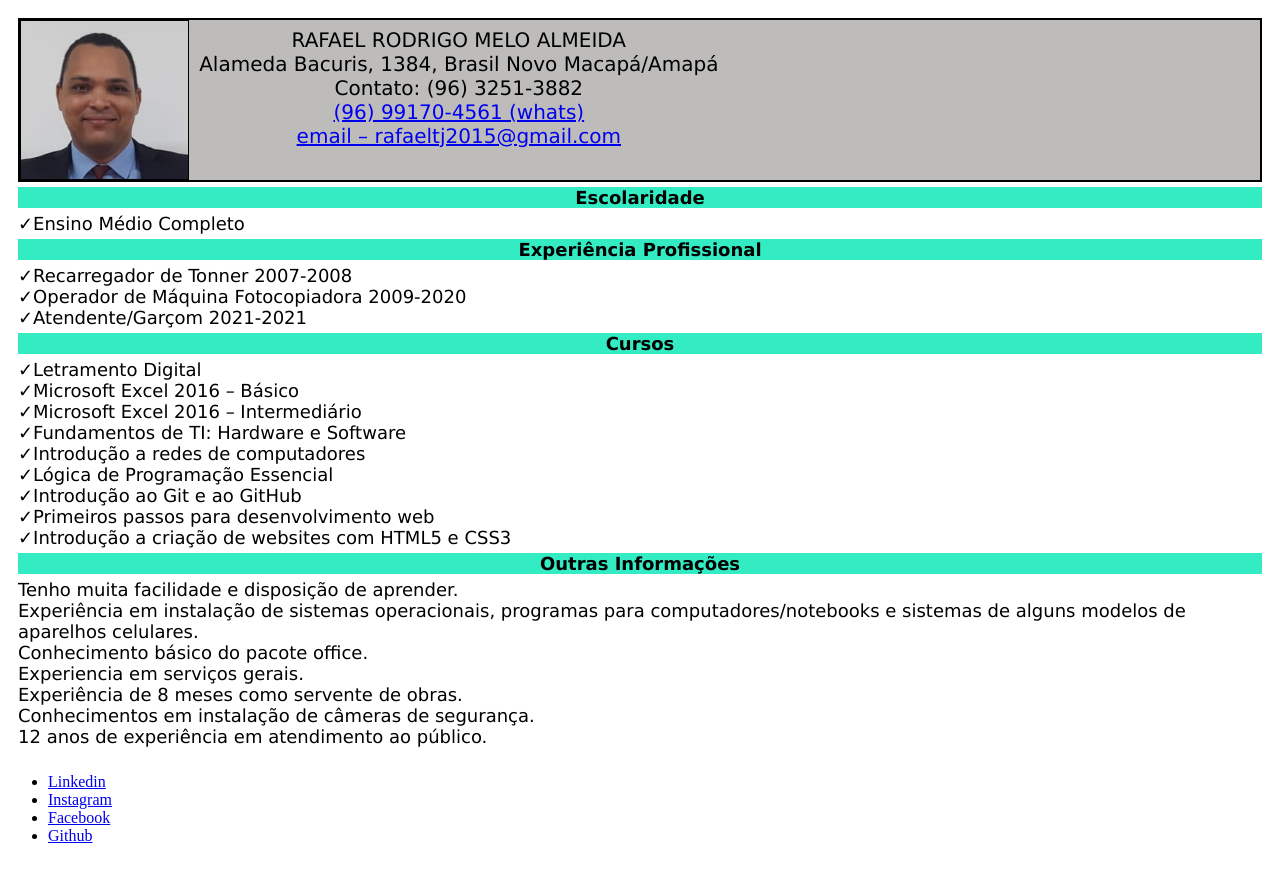
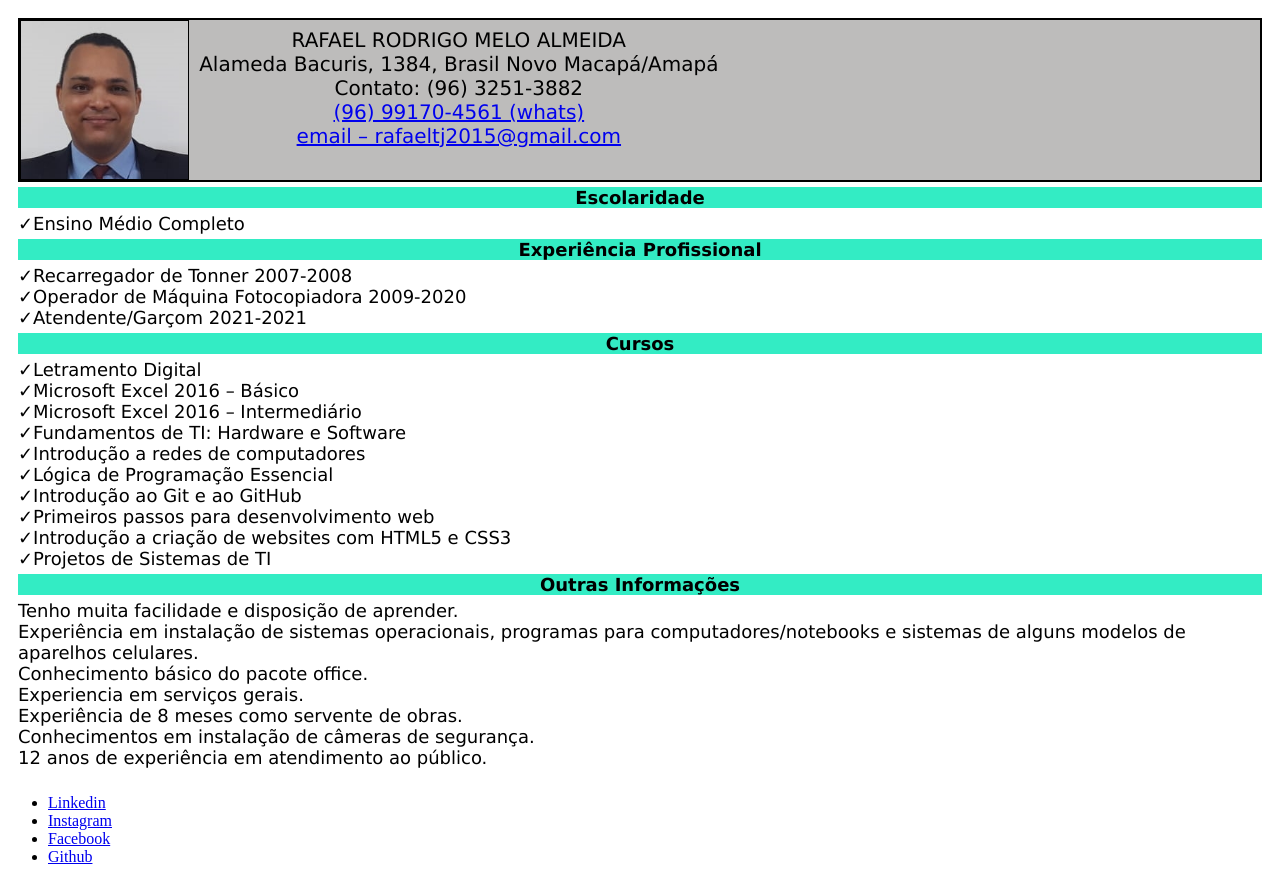
Before and after one commit to RAFAENAZA/Primeiros-projetos, a plain HTML site: page curriculum Rafael.html in a window 1280 px wide. Before the commit the page ends 861 px from the top, so only its background shows below. Drawn offline with Linux system fonts and the light colour scheme.

Commit message:
atualizar curriculum

```diff
--- a/curriculum Rafael.html
+++ b/curriculum Rafael.html
@@ -53,6 +53,7 @@
        <div>✓Introdução ao Git e ao GitHub</div>
        <div>✓Primeiros passos para desenvolvimento web</div>
        <div>  ✓Introdução a criação de websites com HTML5 e CSS3</div>
+       <div>✓Projetos de Sistemas de TI </div>
 
 
     </div>
```
Also changed, not shown: 1 other file.
